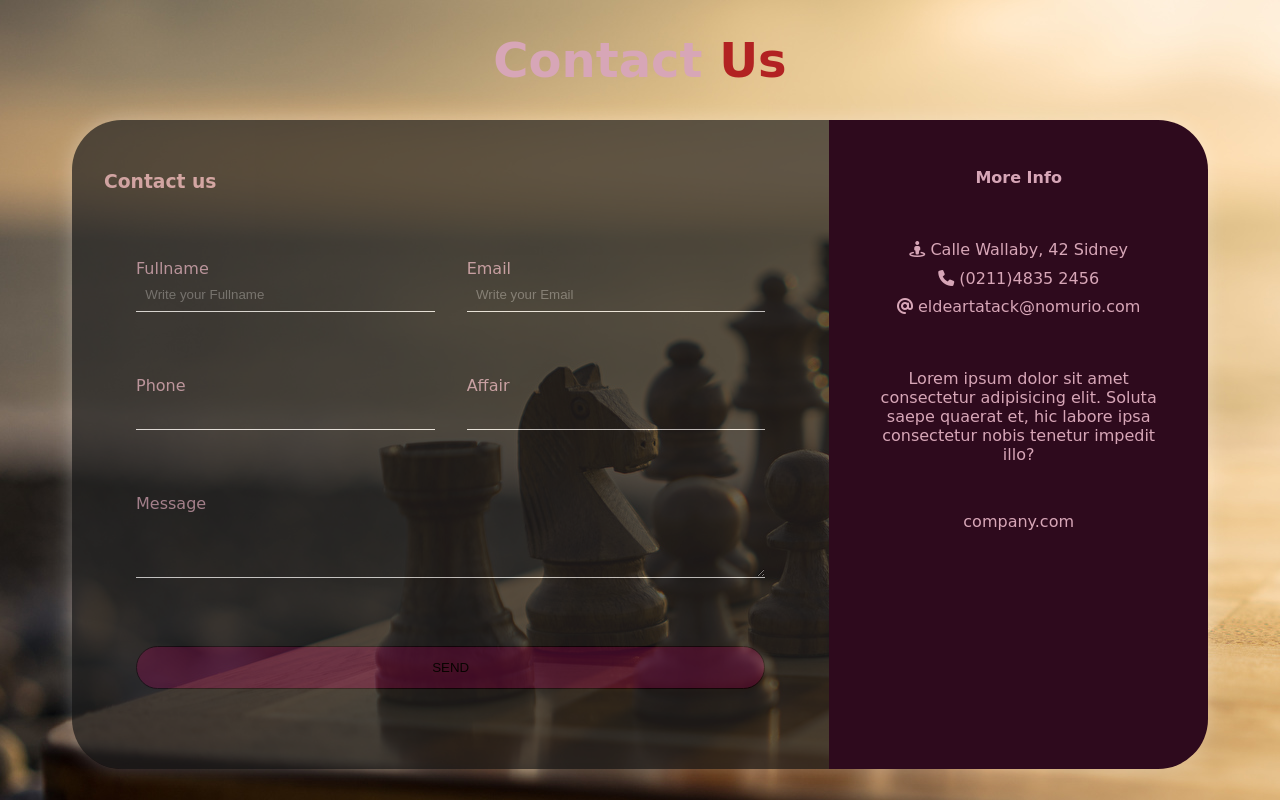
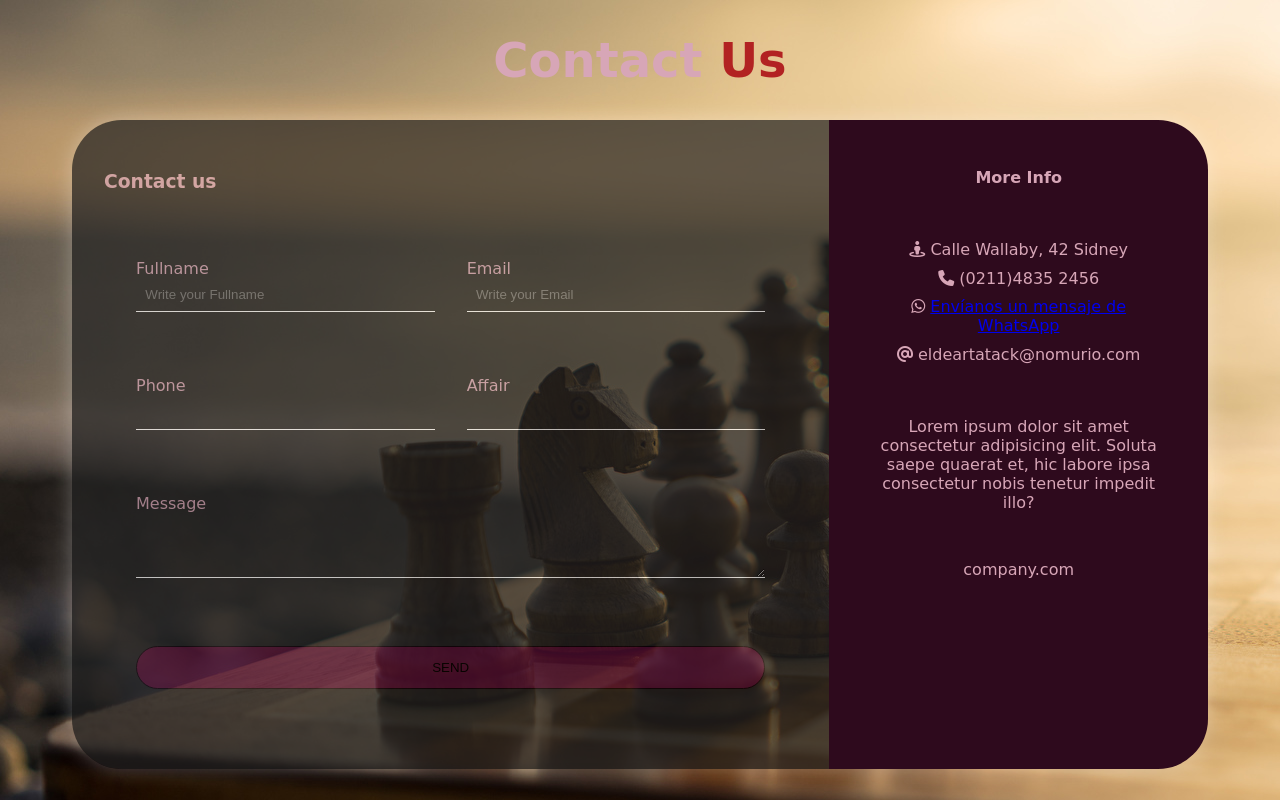
Before and after one commit to etaelith/lsestudio, a plain HTML site: page index.html in a window 1280 px wide. Drawn offline with nearby package versions, Linux system fonts and the light colour scheme; a web font is replaced by a local one.

Commit message:
Whatsapp link

```diff
--- a/index.html
+++ b/index.html
@@ -77,6 +77,14 @@
               <i class="fa-solid fa-street-view"></i> Calle Wallaby, 42 Sidney
             </li>
             <li><i class="fa-solid fa-phone"></i> (0211)4835 2456</li>
+            <li>
+              <i class="fa-brands fa-whatsapp"></i>
+              <!--Link Whatsapp-->
+              <a
+                href="https://api.whatsapp.com/send?phone=0123456789&text=Hola, Nececito mas informacion!"
+                >Envíanos un mensaje de WhatsApp</a
+              >
+            </li>
             <li><i class="fa-solid fa-at"></i> eldeartatack@nomurio.com</li>
           </ul>
           <p>
```
